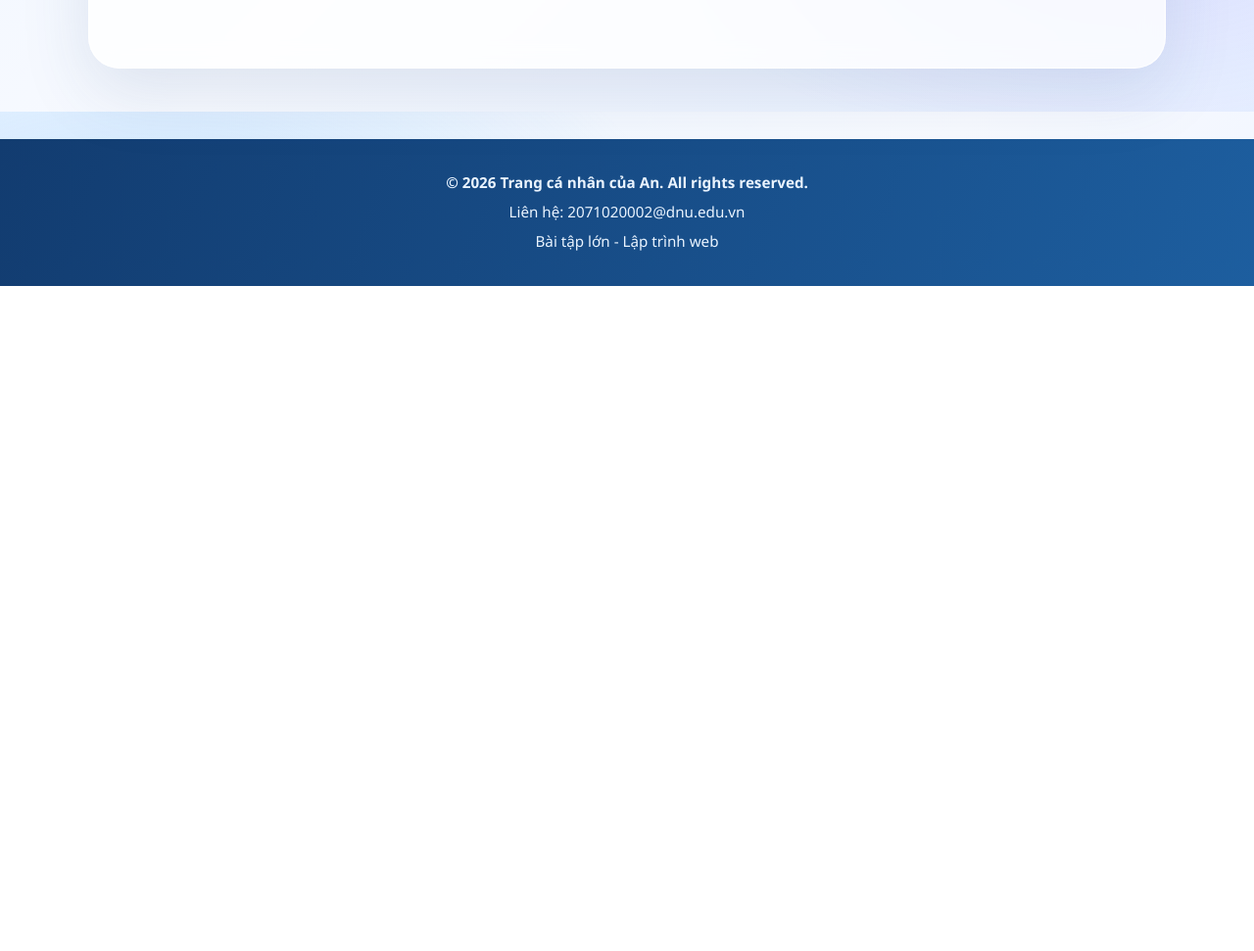
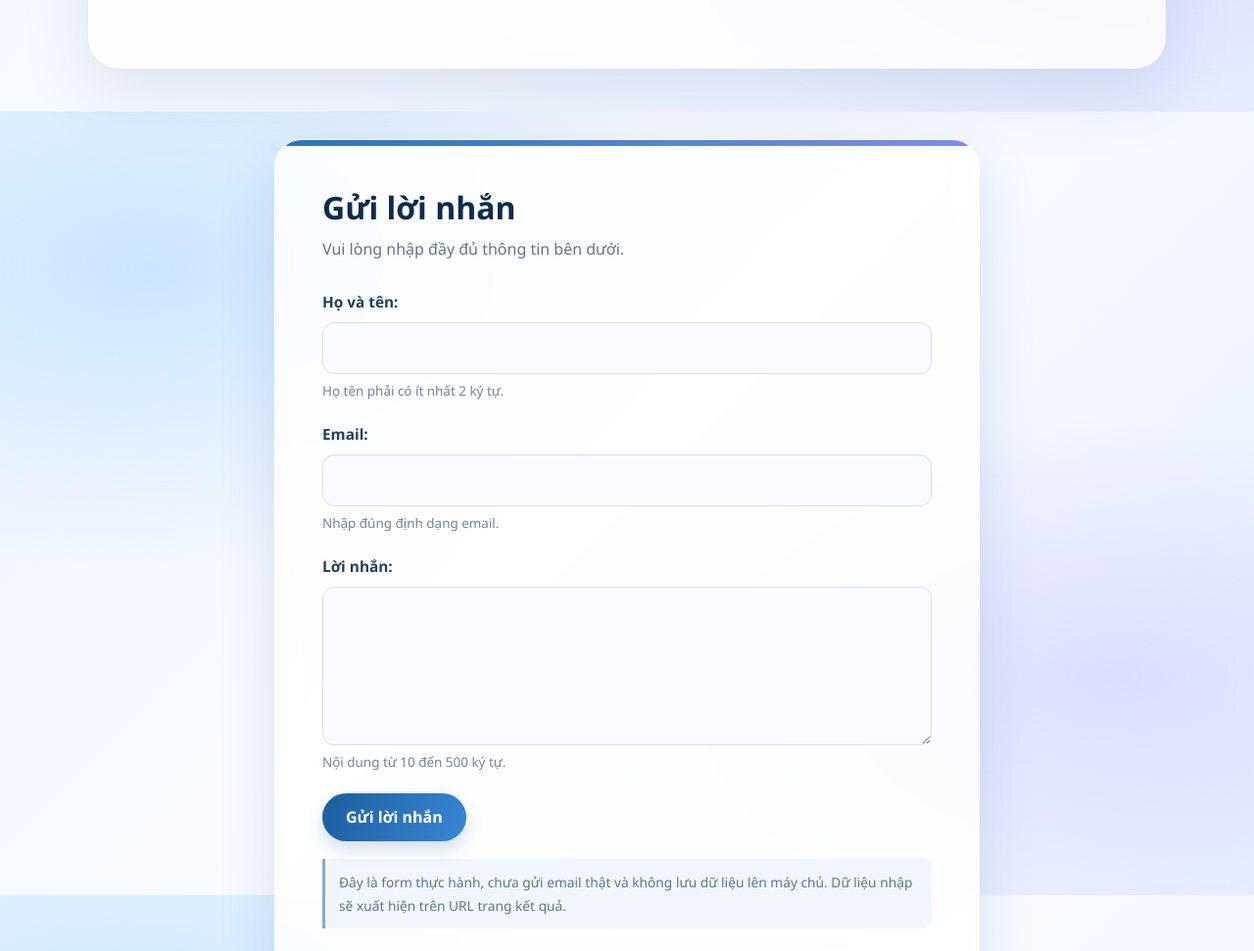
Before and after one commit to NVAn208/K20-BaiTapLon-Thietkewebvatrienkhaihethongphanmem, a plain HTML site: page index.html in a window 1280 px wide. Shown: the part 686-1657 px from the top of the page at 98% size. Before the commit the page ends 978 px from the top, so only its background shows below. Drawn offline with Linux system fonts and the light colour scheme.

Commit message:
feat: improve contact form and project docs
Co-authored-by: Copilot <223556219+Copilot@users.noreply.github.com>

```diff
--- a/css/style.css
+++ b/css/style.css
@@ -154,6 +154,130 @@ p {
     box-shadow: 0 0 0 5px rgba(57, 135, 213, 0.12), 0 24px 50px rgba(30, 92, 158, 0.28);
 }
 
+.contact-form {
+    position: relative;
+    max-width: 720px;
+    margin: 0 auto 80px;
+    padding: clamp(24px, 5vw, 48px);
+    overflow: hidden;
+    border: 1px solid rgba(255, 255, 255, 0.9);
+    border-radius: 28px;
+    background: rgba(255, 255, 255, 0.86);
+    box-shadow: 0 22px 60px rgba(37, 76, 130, 0.14);
+    backdrop-filter: blur(12px);
+}
+
+.contact-form::before {
+    position: absolute;
+    top: 0;
+    left: 0;
+    width: 100%;
+    height: 6px;
+    background: linear-gradient(90deg, #2874bd, #7d8df1);
+    content: "";
+}
+
+.contact-form h3 {
+    margin: 0 0 8px;
+    color: #102b4c;
+    font-size: clamp(1.6rem, 3vw, 2rem);
+    line-height: 1.3;
+}
+
+.contact-form > p:not(.form-note) {
+    margin: 0 0 28px;
+    color: #62748a;
+    font-size: 1rem;
+}
+
+.form-group {
+    margin-bottom: 20px;
+}
+
+.form-group label {
+    display: block;
+    margin-bottom: 7px;
+    color: #233d5b;
+    font-size: 0.96rem;
+    font-weight: 650;
+}
+
+.form-group input,
+.form-group textarea {
+    display: block;
+    width: 100%;
+    padding: 12px 14px;
+    border: 1px solid #d5e0ed;
+    border-radius: 12px;
+    outline: none;
+    background: #f9fbfe;
+    color: #172a46;
+    font: inherit;
+    transition: border-color 0.2s ease, box-shadow 0.2s ease, background-color 0.2s ease;
+}
+
+.form-group textarea {
+    min-height: 140px;
+    resize: vertical;
+}
+
+.form-group input::placeholder,
+.form-group textarea::placeholder {
+    color: #8a9aab;
+}
+
+.form-group input:focus,
+.form-group textarea:focus {
+    border-color: #3987d5;
+    background: #ffffff;
+    box-shadow: 0 0 0 4px rgba(57, 135, 213, 0.14);
+}
+
+.form-group small {
+    display: block;
+    margin-top: 6px;
+    color: #72849a;
+    font-size: 0.84rem;
+}
+
+.contact-form .button {
+    display: inline-flex;
+    min-height: 48px;
+    align-items: center;
+    justify-content: center;
+    padding: 11px 24px;
+    border: 0;
+    border-radius: 999px;
+    background: linear-gradient(110deg, #1d5e9f, #3987d5);
+    box-shadow: 0 8px 18px rgba(30, 92, 158, 0.2);
+    color: #ffffff;
+    cursor: pointer;
+    font: inherit;
+    font-weight: 700;
+    transition: transform 0.2s ease, box-shadow 0.2s ease;
+}
+
+.contact-form .button:hover {
+    transform: translateY(-2px);
+    box-shadow: 0 12px 24px rgba(30, 92, 158, 0.28);
+}
+
+.contact-form .button:focus-visible {
+    outline: 3px solid rgba(57, 135, 213, 0.4);
+    outline-offset: 3px;
+}
+
+.contact-form .form-note {
+    margin: 18px 0 0;
+    padding: 12px 14px;
+    border-left: 3px solid #8da7c5;
+    border-radius: 0 10px 10px 0;
+    background: #f1f6fc;
+    color: #61758c;
+    font-size: 0.86rem;
+    text-align: left;
+}
+
 footer {
     padding: 28px 20px;
     background: linear-gradient(110deg, #123c70, #1d5e9f);
@@ -210,6 +334,11 @@ footer p:first-child {
         width: min(260px, 70vw);
     }
 
+    .contact-form {
+        margin: 0 16px 48px;
+        border-radius: 22px;
+    }
+
     h1::before {
         font-size: 0.68rem;
     }
--- a/index.html
+++ b/index.html
@@ -30,6 +30,45 @@
             <img src="assets/1776437118885_575168163791388192_2598527699416213972_11af59475048e288da78d4b6be019b2d.jpg"
                 alt="Ảnh đại diện của An" />
         </section>
+    <form action="ket-qua.html" method="get" class="contact-form">
+          <h3>Gửi lời nhắn</h3>
+          <p>Vui lòng nhập đầy đủ thông tin bên dưới.</p>
+
+          <div class="form-group">
+            <label for="fullname">Họ và tên:</label>
+            <input type="text" id="fullname" name="fullname" minlength="2" required aria-describedby="fullname-help" />
+            <small id="fullname-help">
+              Họ tên phải có ít nhất 2 ký tự.
+            </small>
+          </div>
+
+          <div class="form-group">
+            <label for="email">Email:</label>
+            <input type="email" id="email" name="email" required aria-describedby="email-help" />
+            <small id="email-help">
+              Nhập đúng định dạng email.
+            </small>
+          </div>
+
+          <div class="form-group">
+            <label for="message">Lời nhắn:</label>
+            <textarea id="message" name="message" rows="5" minlength="10" maxlength="500" required
+              aria-describedby="message-help"></textarea>
+            <small id="message-help">
+              Nội dung từ 10 đến 500 ký tự.
+            </small>
+          </div>
+
+          <button type="submit" class="button">
+            Gửi lời nhắn
+          </button>
+
+          <p class="form-note">
+            Đây là form thực hành, chưa gửi email thật
+            và không lưu dữ liệu lên máy chủ.
+            Dữ liệu nhập sẽ xuất hiện trên URL trang kết quả.
+          </p>
+        </form>
     </main>
     <footer>
         <p>&copy; 2026 Trang cá nhân của An. All rights reserved.</p>
```
Also changed, not shown: 4 other files.
